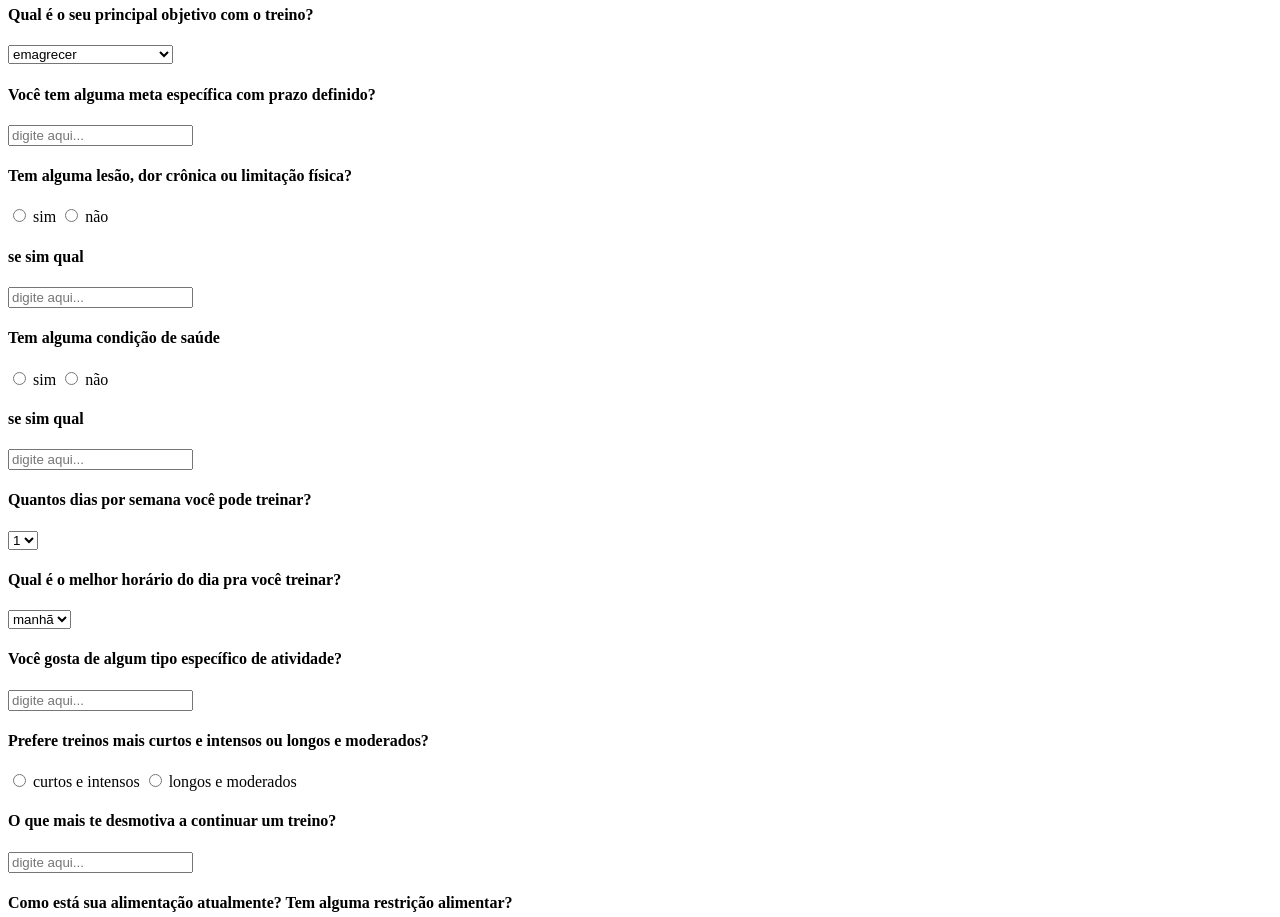
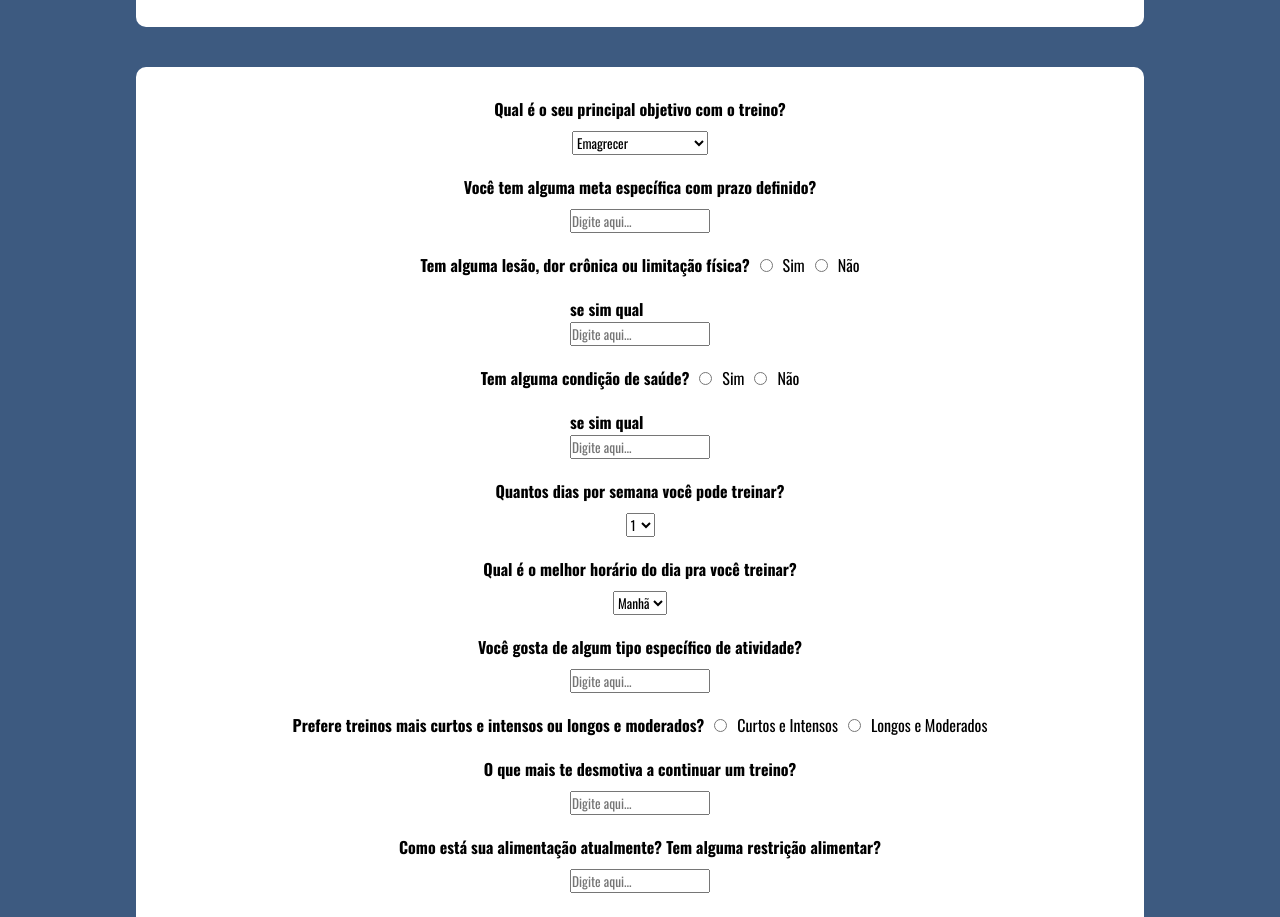
Before and after one commit to bruno-leonardo25/academ.ia, a plain HTML site: page index.html in a window 1280 px wide. Shown: the part 117-1034 px from the top of the page. Drawn offline with nearby package versions, Linux system fonts and the light colour scheme.

Commit message:
Adicionando CSS para a página principal do projeto

```diff
--- a/index.html
+++ b/index.html
@@ -3,50 +3,60 @@
    <head>
       <meta charset="UTF-8">
       <meta name="viewport" content="width=device-width, initial-scale=1.0">
+      <link rel="stylesheet" href="./style/style.css">
       <title>academ.ia</title>
    </head>
    <body>
-      <h1>responda as perguntas</h1>
-      <h3> e recebera um cronograma de treino feito pra voce conseuir o que voce busca</h3>
-      <form>
-         <section>
+      <div class="main">
+         <div class="conteudo">
+            <h1>Responda as Perguntas</h1>
+            <h3>e recebera um cronograma de treino feito pra voce conseguir o que voce busca</h3>
+         </div>
+
+         <div class="conteudo">
+            <form class="formulario">
+               <section class="sectionNormal">
                   <h4>Qual é o seu principal objetivo com o treino?</h4>
                   <select name="p1" id="p1">
-               <option value="emagrecer">emagrecer</option>
-               <option value="ganhar massa muscular">ganhar massa muscular</option>
-               <option value="melhorar resistência">melhorar resistência</option>
-               <option value="saúde geral">saúde geral</option>
-               <option value="reabilitação">reabilitação</option>
+                     <option value="emagrecer">Emagrecer</option>
+                     <option value="ganhar massa muscular">Ganhar Massa Muscular</option>
+                     <option value="melhorar resistência">Melhorar Resistência</option>
+                     <option value="saúde geral">Saúde Geral</option>
+                     <option value="reabilitação">Reabilitação</option>
                   </select>
                </section>
-         <section>
+               <section class="sectionNormal">
                   <h4>Você tem alguma meta específica com prazo definido?</h4>
-            <input type="text"id="p2" name="p2"
-               placeholder="digite aqui...">
+                  <input type="text" id="p2" name="p2"
+                     placeholder="Digite aqui...">
                </section>
-         <section>
+               <section class="radioSection">
                   <h4>Tem alguma lesão, dor crônica ou limitação física?</h4>
                   <input type="radio"value="sim"id="p3s"
                      name="p3">
-            <label for="p3s">sim</label>
+                  <label for="p3s">Sim</label>
                   <input type="radio"value="nao"id="p3n"
                      name="p3">
-            <label for="p3n">não</label>
+                  <label for="p3n">Não</label>
+               </section>
+               <section>
                   <h4>se sim qual</h4>
                   <input type="text"id="p3sim" name="p3sim"
-               placeholder="digite aqui...">
+                     placeholder="Digite aqui...">
+               </section>
+               <section class="radioSection">
+                  <h4>Tem alguma condição de saúde?</h4>
+                  <input type="radio" value="sim" id="p4s" name="p4">
+                  <label for="p4s">Sim</label>
+                  <input type="radio" value="nao" id="p4n" name="p4">
+                  <label for="p4n">Não</label>
                </section>
                <section>
-            <h4>Tem alguma condição de saúde</h4>
-            <input type="radio" value="sim" id="p4s" name="p4">
-            <label for="p4s">sim</label>
-            <input type="radio" value="nao" id="p4n" name="p4">
-            <label for="p4n">não</label>
                   <h4>se sim qual</h4>
                   <input type="text"id="p4sim" name="p4sim"
-               placeholder="digite aqui...">
+                     placeholder="Digite aqui...">
                </section>
-         <section>
+               <section class="sectionNormal">
                   <h4>Quantos dias por semana você pode treinar?</h4>
                   <select name="p5" id="p5">
                      <option value="1">1</option>
@@ -58,48 +68,50 @@
                      <option value="7">7</option>
                   </select>
                </section>
-         <section>
+               <section class="sectionNormal">
                   <h4>Qual é o melhor horário do dia pra você treinar?</h4>
                   <select name="p6" id="p6">
-               <option value="manhã">manhã</option>
-               <option value="tarde">tarde</option>
-               <option value="noite">noite</option>
+                     <option value="manhã">Manhã</option>
+                     <option value="tarde">Tarde</option>
+                     <option value="noite">Noite</option>
                   </select>
                </section>
-         <section>
+               <section class="sectionNormal">
                   <h4>Você gosta de algum tipo específico de atividade?</h4>
                   <input type="text"id="p7" name="p7"
-               placeholder="digite aqui...">
+                     placeholder="Digite aqui...">
                </section>
-         <section>
+               <section class="radioSection">
                   <h4>Prefere treinos mais curtos e intensos ou longos e moderados?</h4>
                   <input type="radio"value="curtos e intensos"id="p8c"
                      name="p8">
-            <label for="p8c">curtos e intensos</label>
-            <input type="radio"value="p8l"id="p8l"
+                  <label for="p8c">Curtos e Intensos</label>
+                  <input type="radio"value="longos e moderados"id="p8l"
                      name="p8">
-            <label for="p8l">longos e moderados</label>
+                  <label for="p8l">Longos e Moderados</label>
                </section>
-         <section>
+               <section class="sectionNormal">
                   <h4>O que mais te desmotiva a continuar um treino?</h4>
                   <input type="text"id="p9" name="p9"
-               placeholder="digite aqui...">
+                     placeholder="Digite aqui...">
                </section>
-         <section>
+               <section class="sectionNormal">
                   <h4>Como está sua alimentação atualmente? Tem alguma restrição alimentar?</h4>
                   <input type="text"id="p10" name="p10"
-               placeholder="digite aqui...">
+                     placeholder="Digite aqui...">
                </section>
-         <section>
+               <section class="sectionNormal">
                   <h4>Você dorme bem? Quantas horas por noite em média?</h4>
                   <input type="text"id="p11" name="p11"
-               placeholder="digite aqui...">
+                     placeholder="Digite aqui...">
                </section>
-      </form>
                <button id="btnEnviar">
                   Gerar Planilha de Treino
                </button>
+            </form>
+         </div>
+         <div id="resposta" class="conteudo"></div>
+      </div>
    </body>
    <script src="./scripts/scripts.js"></script>
-   <div id="resposta"></div>
 </html>
--- a/scripts/scripts.js
+++ b/scripts/scripts.js
@@ -1,4 +1,4 @@
-const API_KEY = "";
+const API_KEY = "AIzaSyDMb1lirqANIUBZ7s1xKpEXQEGKhJfGQzQ";
 const URL = `https://generativelanguage.googleapis.com/v1beta/models/gemini-2.0-flash:generateContent?key=${API_KEY}`;
 
 async function chamarGemini(prompt) {
@@ -56,6 +56,9 @@ function criarTemplate(dados){
         2. Plano de treino semanal adaptado;
         3. Dicas complementares de alimentação, recuperação e motivação.
         4. *Me responda numa estrutura de código HTML, somente o conteúdo da tag body*
+
+        Critérios de Aceite:
+        - Apenas responda se as informações que forem informadas fizerem sentido, em caso de não parecerem informações boas ou suficientes para criar a sugestão, devolva que não pode fornecer um plano por conta das informações fornecidas.
     `
 }
 
@@ -94,7 +97,7 @@ document.querySelector('#btnEnviar').onclick = async function (event) {
         const template = criarTemplate(dados)
         console.log(template)
         const resposta = await chamarGemini(template)
-        adicionarResposta(resposta)
+        adicionarResposta(resposta.replace(/`/g, '').replace(/^\s*html\s*\n?/, ''))
     }
 }
 
--- /dev/null
+++ b/style/style.css
@@ -0,0 +1,69 @@
+@import url('https://fonts.googleapis.com/css2?family=Oswald:wght@400;700&display=swap');
+
+* {
+    margin: 0;
+    padding: 0;
+    box-sizing: border-box;
+    font-family: 'oswald', sans-serif;
+}
+
+body {
+    background-color: #3d5a80;
+}
+
+.main {
+    width: 100%;
+    min-width: 450px;
+    min-height: calc(100vh - 70px);
+    gap: 40px;
+    display: flex;
+    flex-direction: column;
+    justify-content: center;
+    align-items: center;
+    padding: 10px;
+}
+
+.conteudo {
+    width: 80%;
+    background-color: #ffff;
+    display: flex;
+    flex-direction: column;
+    align-items: center;
+    border-radius: 10px;
+    padding: 30px;
+}
+
+.formulario {
+    width: 100%;
+    display: flex;
+    flex-direction: column;
+    justify-items: center;
+    align-items: center;
+    gap: 20px;
+}
+
+#btnEnviar {
+    background-color: #FECD84;
+    border: 0;
+    padding: 5px;
+    border-radius: 10px;
+}
+
+#btnEnviar:hover {
+    background-color: #fbb54b;
+    transition: 500ms;
+}
+
+.sectionNormal {
+    display: flex;
+    flex-direction: column;
+    align-items: center;
+    gap: 10px;
+}
+
+.radioSection {
+    display: flex;
+    flex-direction: row;
+    align-items: center;
+    gap: 10px;
+}
```
Lines whose indentation alone changed are shown as unchanged.
